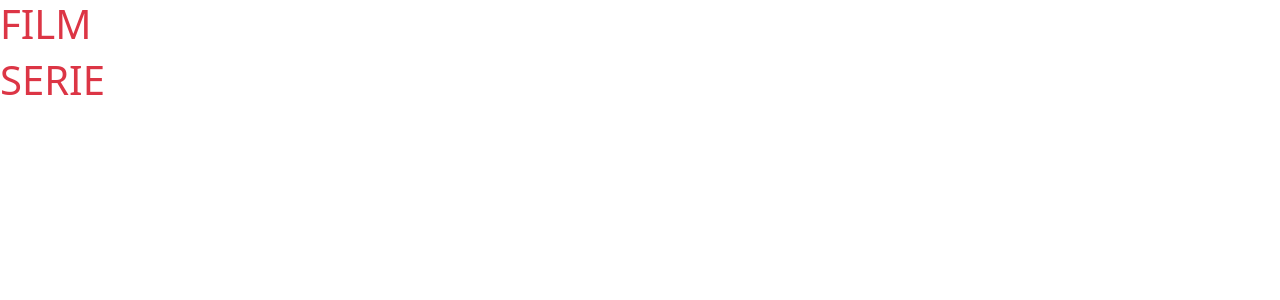
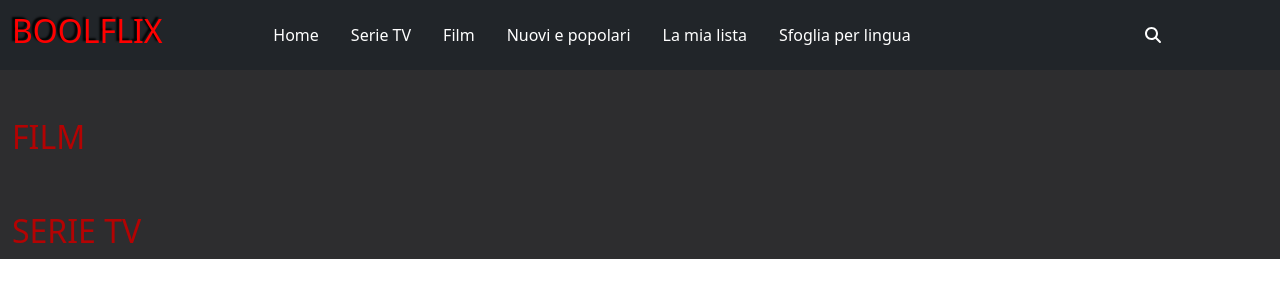
Before and after one commit to Antonio-Italiano/vite-boolflix, a Vue app: page / in a window 1280 px wide. Shown: the top 300 px of the page. Built offline with nearby package versions, Linux system fonts and the light colour scheme.

Commit message:
completed Card

```diff
--- a/src/App.vue
+++ b/src/App.vue
@@ -71,18 +71,12 @@ export default {
 
   <app-header @research="nameFilm" @send-research="sendUrl"></app-header>
   <app-main></app-main>
-  <!-- <ul v-if="store.movies.length">
-    <h1 class="text-danger">film</h1>
-    <li v-for="m in store.movies">
-      <h1>titolo: {{ m.title }}</h1>
-      <h2>titolo originale: {{ m.originalTitle }}</h2>
-      <h4>lingua: {{ m.language }}</h4>
-      <h6>voto: {{ m.vote }}</h6>
-      <img :src="'https://image.tmdb.org/t/p/w342/' + m.poster" :alt="m.title">
-    </li>
-  </ul> -->
+
 </template>
 
-<style>
-
+<style lang="scss">
+.container-fluid {
+  max-width: 1400px;
+  margin: 0 auto;
+}
 </style>
--- a/src/components/AppHeader.vue
+++ b/src/components/AppHeader.vue
@@ -1,23 +1,52 @@
 <script>
+import { navElement } from '../data/index'
+import AppLogo from './production/AppLogo.vue';
 import BaseSearch from './BaseSearch.vue';
 export default {
     name: 'AppHeader',
     data() {
         return {
+            navElement
         }
     },
-    components: { BaseSearch },
+    components: { BaseSearch, AppLogo },
     emits: ['research', 'send-research']
 }
+console.log(navElement);
 </script>
 
 <template>
-    <header>
-        <base-search @change-term="$emit('research', $event)" @form-submit="$emit('send-research')"
-            placeholder="cerca un film..."></base-search>
+    <header class="bg-dark">
+        <div class="container-fluid h-100">
+            <div class="row align-items-center h-100">
+                <div class="col-2">
+                    <app-logo textLogo="BOOLFLIX"></app-logo>
+                </div>
+                <div class="col-7">
+                    <ul class="d-flex align-items-center m-0">
+                        <li v-for="i in navElement" class="mx-3">
+                            <a href="#" class="text-white text-decoration-none">
+                                <p class="mb-0">{{ i }}</p>
+                            </a>
+                        </li>
+                    </ul>
+                </div>
+                <div class="col-2 text-end">
+                    <base-search @change-term="$emit('research', $event)" @form-submit="$emit('send-research')"
+                        placeholder="cerca un film..."></base-search>
+                </div>
+            </div>
+        </div>
     </header>
 </template>
 
-<style>
+<style lang="scss" scoped>
+header {
+    height: 70px;
 
+    ul {
+        list-style-type: none;
+    }
+
+}
 </style>
--- a/src/components/AppMain.vue
+++ b/src/components/AppMain.vue
@@ -11,16 +11,26 @@ export default {
 
 <template>
     <main>
-        <div>
-            <h1 class="text-danger">FILM</h1>
-            <production-card v-for="m in store.movies" :key="m.id" :item="m"></production-card>
-        </div>
-        <div>
-            <h1 class="text-danger">SERIE</h1>
-            <production-card v-for="s in store.series" :key="s.id" :item="s"></production-card>
-        </div>
+        <section id="movies" class="container-fluid">
+            <div class="row py-5">
+                <h2>FILM</h2>
+                <production-card v-for="m in store.movies" :key="m.id" :item="m"></production-card>
+            </div>
+            <div class="row">
+                <h2>SERIE TV</h2>
+                <production-card v-for="s in store.series" :key="s.id" :item="s"></production-card>
+            </div>
+        </section>
     </main>
 </template>
 <style lang="scss" scoped>
+main {
+    height: 100%;
+    background-color: #2d2d2f;
 
+    .row {
+        flex-wrap: wrap;
+        color: rgb(179, 3, 3);
+    }
+}
 </style>
--- a/src/components/BaseSearch.vue
+++ b/src/components/BaseSearch.vue
@@ -27,7 +27,7 @@ export default {
 
     <form v-if="asClicked" class="" @submit.prevent="$emit('form-submit')">
         <input v-model.trim="term" type="text" :placeholder="placeholder || 'cerca'" @keyup="$emit('change-term', term)"
-            @keyup.enter="changeParam">
+            @keyup.enter="changeParam" @keyup.esc="changeParam">
     </form>
 </template>
 
--- /dev/null
+++ b/src/components/production/AppLogo.vue
@@ -0,0 +1,20 @@
+<script>
+export default {
+    name: 'AppLogo',
+    props: {
+        textLogo: String,
+    }
+
+}
+</script>
+
+<template>
+    <h2 class="logo">{{ textLogo }}</h2>
+</template>
+
+<style lang="scss">
+.logo {
+    text-shadow: -3px -2px 2px rgb(0, 0, 0);
+    color: rgb(255, 0, 0);
+}
+</style>
--- a/src/components/production/ProductionCard.vue
+++ b/src/components/production/ProductionCard.vue
@@ -1,7 +1,10 @@
 <script>
 export default {
     name: 'ProductionCard',
-    data() { return {} },
+    data() {
+        return {
+        }
+    },
     components: {},
     props: {
         item: Object
@@ -14,22 +17,98 @@ export default {
         flagSrc() {
             const url = new URL(`../../assets/img/flags/${this.item.language}.png`, import.meta.url);
             return url.href;
+        },
+        convertVote() {
+            return this.item.vote / 2;
         }
     }
 }
 </script>
 
 <template>
-    <div class="col">
-        <h1>{{ item.title }}</h1>
-        <h2>{{ item.originalTitle }}</h2>
-        <img v-if="hasFlag" :src="flagSrc" :alt="item.language">
-        <h4 v-else>{{ item.language }}</h4>
-        <h6>{{ item.vote }}</h6>
-        <img :src="'https://image.tmdb.org/t/p/w342/' + item.poster" :alt="item.title">
+    <div class="col card">
+        <figure>
+            <img :src="'https://image.tmdb.org/t/p/w342/' + item.poster" :alt="item.title">
+        </figure>
+        <div class="info text-center">
+            <h1 class="title ">{{ item.title }}</h1>
+            <h2 class="title-or">({{ item.originalTitle }})</h2>
+            <figure>
+                <img v-if="hasFlag" :src="flagSrc" :alt="item.language">
+                <p v-else>{{ item.language }}</p>
+            </figure>
+            <p class="vote">{{ convertVote }}</p>
+        </div>
     </div>
 </template>
 
 <style lang="scss" scoped>
+.card {
+    position: relative;
+    height: 200px;
+    min-width: calc(16%);
+    max-width: calc(16%);
+    padding: 5px;
+    border-radius: 20px;
+    transition: 0.3s;
 
+    figure {
+        height: 100%;
+        width: 100%;
+
+        img {
+            width: 100%;
+            height: 100%;
+        }
+    }
+
+    .info {
+        position: absolute;
+        top: 5px;
+        left: 5px;
+        right: 5px;
+        bottom: 5px;
+        padding: 15px;
+        color: white;
+        display: none;
+        transition: 3s;
+
+
+        .title {
+            height: 30%;
+            font-size: 15px;
+        }
+
+        .title-or {
+            height: 20%;
+            font-size: 12px;
+
+        }
+
+
+        figure {
+            height: auto;
+            display: flex;
+            justify-content: center;
+
+            img {
+                width: 30px;
+                height: 20px;
+            }
+
+        }
+    }
+
+}
+
+.col:hover {
+    position: relative;
+    z-index: 1;
+    scale: 1.05;
+}
+
+.col:hover .info {
+    display: block;
+    background-color: rgba(0, 0, 0, 0.8);
+}
 </style>
--- a/src/data/index.js
+++ b/src/data/index.js
@@ -5,4 +5,6 @@ const config = {
     apiUriMovie: '/search/movie',
     apiUriTv: '/search/tv',
 }
-export { config };
+
+const navElement = ['Home', 'Serie TV', 'Film', 'Nuovi e popolari', 'La mia lista', 'Sfoglia per lingua'];
+export { config, navElement };
--- a/src/main.js
+++ b/src/main.js
@@ -4,10 +4,10 @@ import App from './App.vue'
 import 'bootstrap/dist/css/bootstrap.min.css';
 // IMPORT FONTAWESOME
 import { library } from '@fortawesome/fontawesome-svg-core';
-import { faHatWizard } from '@fortawesome/free-solid-svg-icons';
+import { faHatWizard, faMagnifyingGlass } from '@fortawesome/free-solid-svg-icons';
 import { FontAwesomeIcon } from '@fortawesome/vue-fontawesome';
 
-library.add(faHatWizard);
+library.add(faHatWizard, faMagnifyingGlass);
 
 const app = createApp(App)
 // GLOBAL COMPONENTS
```
